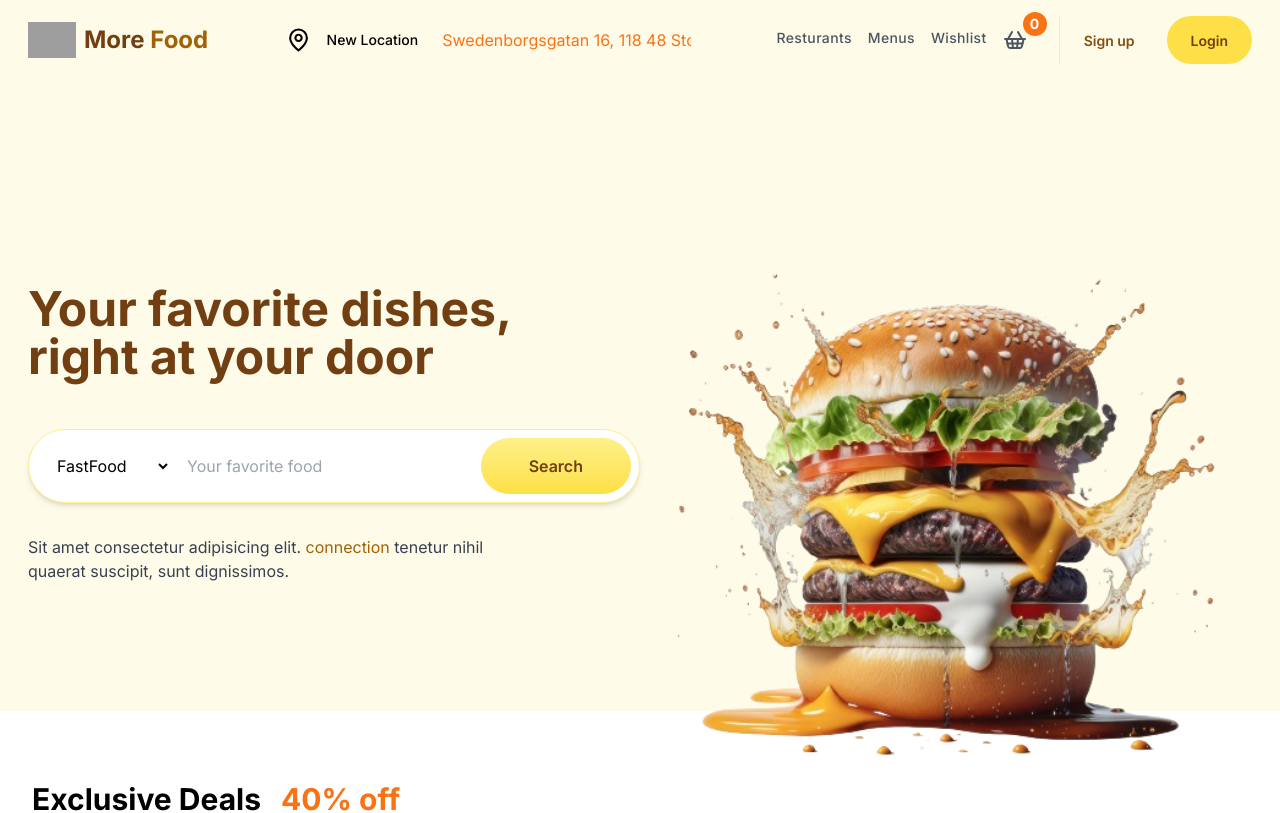
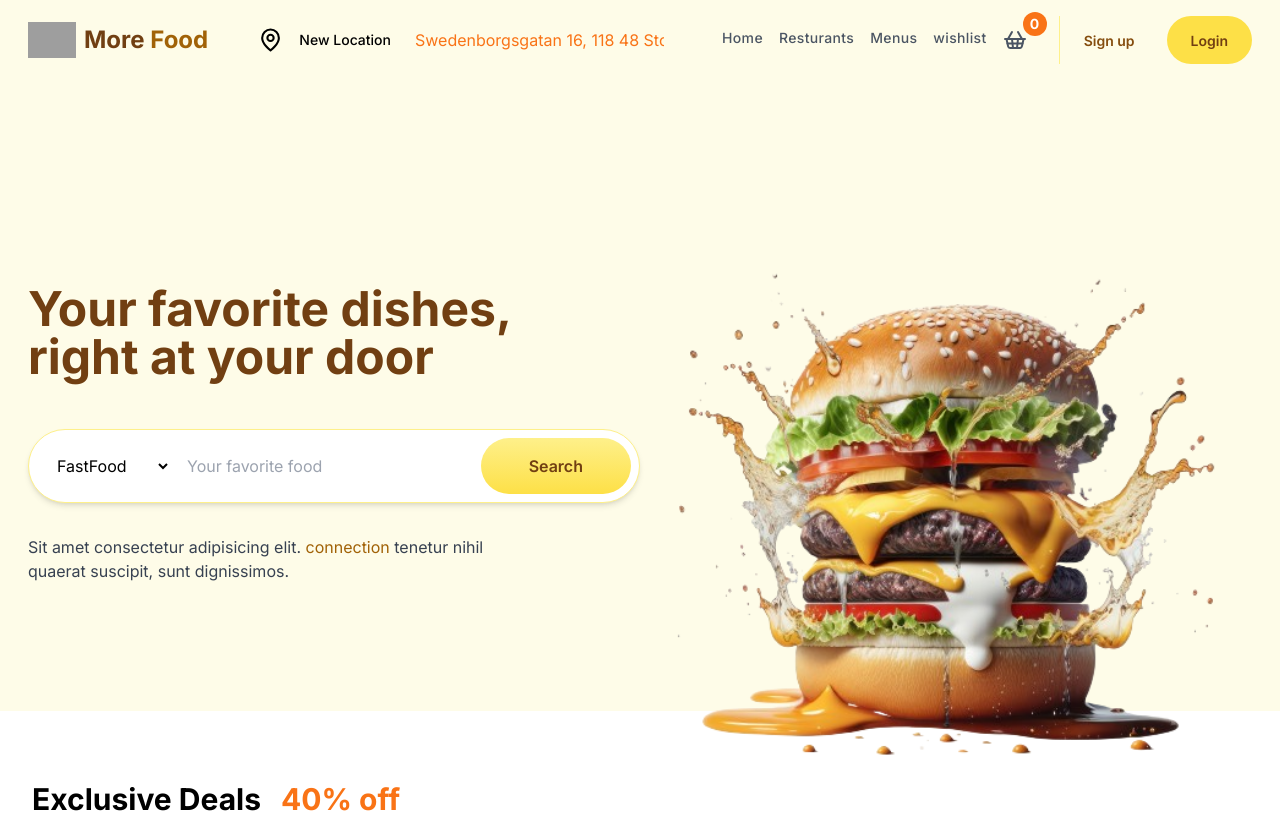
Before and after one commit to thesuman74/nextjs-food, a Next.js app: page / in a window 1280 px wide. Shown: the top 813 px of the page. Built offline with nearby package versions, Linux system fonts and the light colour scheme; no server answers; data requests are answered from the project's data file; grey boxes are pictures that could not be loaded.

Commit message:
Links created for navbar

```diff
--- a/components/ui/NavBar.tsx
+++ b/components/ui/NavBar.tsx
@@ -4,6 +4,14 @@ import Link from "next/link";
 import AddtoCartButton from "./AddtoCartButton";
 import { auth } from "@/auth";
 import Logout from "../Logout";
+
+const links = [
+  { name: "Home", href: "/" },
+  { name: "Resturants", href: "/resturants" },
+  { name: "Menus", href: "/menus" },
+  { name: "wishlist", href: "/wishlist" },
+  { name: <AddtoCartButton />, href: "/cart" },
+];
 
 const NavBar = async () => {
   const session = await auth();
@@ -13,7 +21,7 @@ const NavBar = async () => {
       <nav className="w-full  z-50 bg-yellow-50  ">
         <div className="container mx-auto px-2 md:px-12 lg:px-7">
           <div className="flex items-center justify-between  gap-6 md:py-4 md:gap-0">
-            {/* item 1 */}
+            {/* item 1 logo and title */}
             <div className="flex items-center space-x-4">
               <Link
                 href="/"
@@ -33,48 +41,25 @@ const NavBar = async () => {
               </Link>
             </div>
 
-            {/* item 2 */}
+            {/* item 2 : Location */}
             <div className="flex-grow flex justify-center">
               <LocationDialog />
             </div>
 
-            {/* item 3 */}
+            {/* item 3 : navlinks */}
             <div className="hidden lg:flex items-center space-x-4">
               <div className="text-gray-600 lg:pr-4">
                 <ul className="flex space-x-4 tracking-wide font-medium text-sm">
-                  <li>
-                    <a
-                      href="/resturants"
-                      className="transition hover:text-yellow-700"
-                    >
-                      Resturants
-                    </a>
-                  </li>
-                  <li>
-                    <a
-                      href="/menus"
-                      className="transition hover:text-yellow-700"
-                    >
-                      Menus
-                    </a>
-                  </li>
-                  <li>
-                    <a
-                      href="/wishlist"
-                      className="transition hover:text-yellow-700"
-                    >
-                      Wishlist
-                    </a>
-                  </li>
-                  <li>
-                    <a
-                      href="/cart"
-                      className="transition hover:text-yellow-700"
-                    >
-                      <AddtoCartButton />
-                      {/* cart */}
-                    </a>
-                  </li>
+                  {links.map((link) => (
+                    <li>
+                      <Link
+                        href={link.href}
+                        className="transition hover:text-yellow-700"
+                      >
+                        {link.name}
+                      </Link>
+                    </li>
+                  ))}
                 </ul>
               </div>
 
@@ -97,10 +82,6 @@ const NavBar = async () => {
                       </span>
                     )}
                   </div>
-
-                  {/* <span className="text-yellow-800 font-semibold text-sm">
-                    Sign up
-                  </span> */}
                 </button>
 
                 <div className="py-3 px-6 text-center rounded-full transition bg-yellow-300 hover:bg-yellow-100 active:bg-yellow-400 focus:bg-yellow-300">
@@ -118,11 +99,6 @@ const NavBar = async () => {
                     </Link>
                   )}
                 </div>
-                {/* <Link href={"/login"}>
-                    <span className="text-yellow-900 font-semibold text-sm">
-                      Login
-                    </span>
-                  </Link> */}
               </div>
             </div>
           </div>
```
